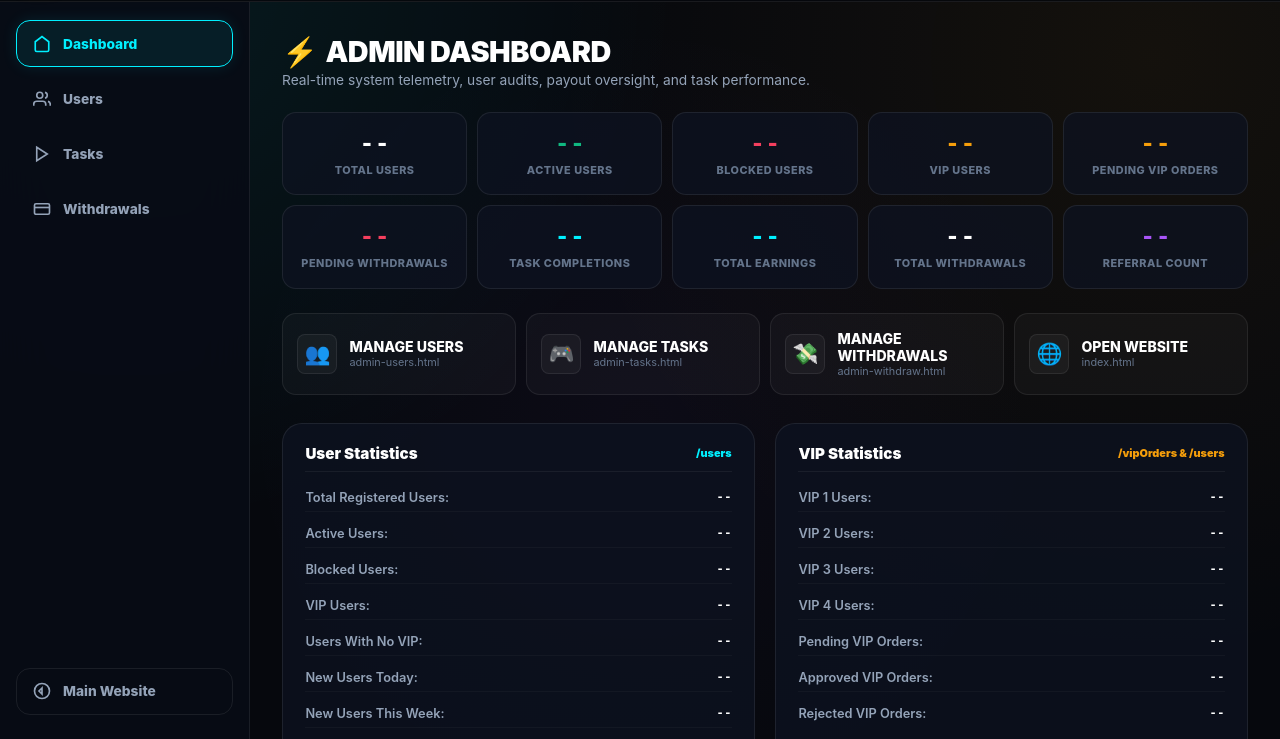
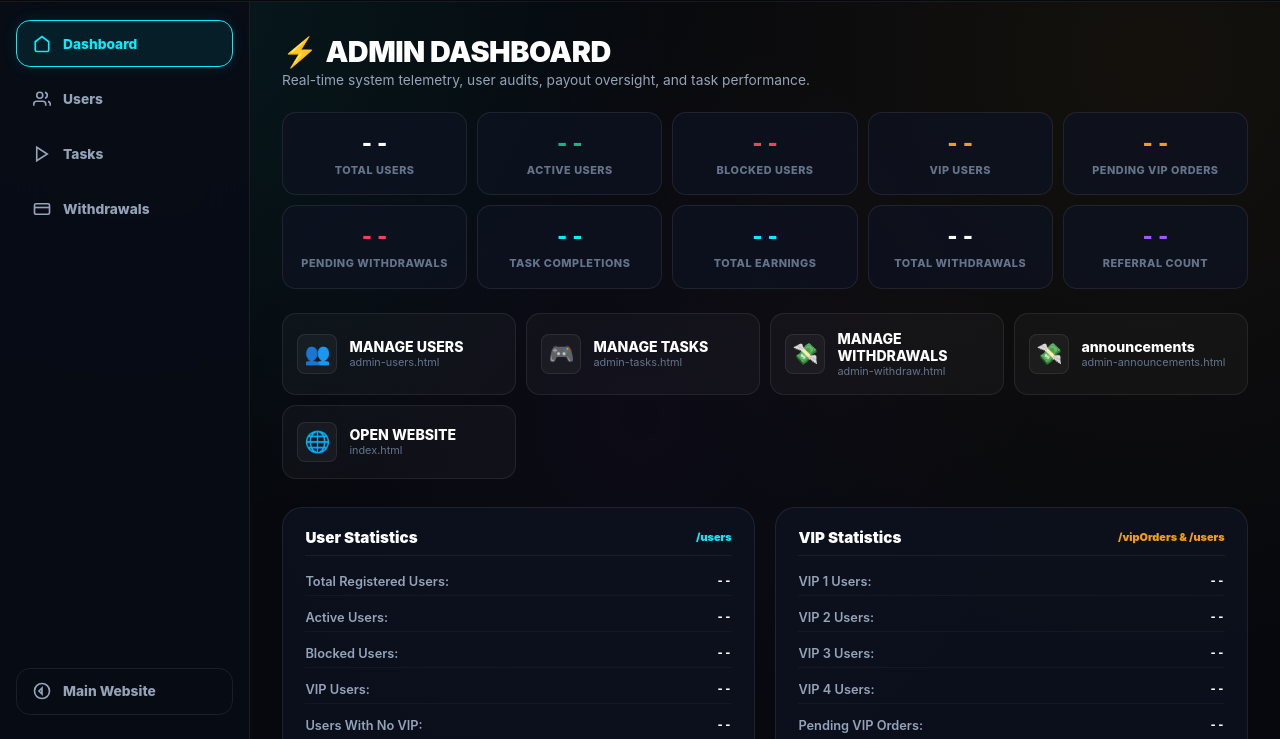
Before and after one commit to gamewithfun/admin00001, a plain HTML site: page admin.html in a window 1280 px wide. Shown: the part 61-800 px from the top of the page. Drawn offline with Linux system fonts and the light colour scheme; no server answers.

Commit message:
Update admin.html

```diff
--- a/admin.html
+++ b/admin.html
@@ -929,6 +929,14 @@
             <span class="action-sub-title">admin-withdraw.html</span>
           </div>
         </a>
+        </a>
+        <a href="admin-announcements.html" class="action-card-btn">
+          <div class="action-icon-circle">💸</div>
+          <div class="action-text-info">
+            <span class="action-main-title"> announcements </span>
+            <span class="action-sub-title">admin-announcements.html</span>
+          </div>
+        </a>
         <a href="index.html" class="action-card-btn">
           <div class="action-icon-circle">🌐</div>
           <div class="action-text-info">
```
